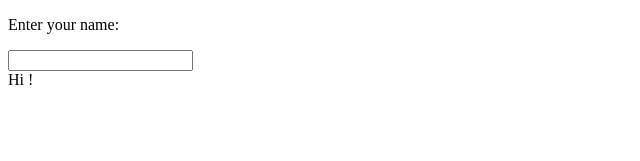
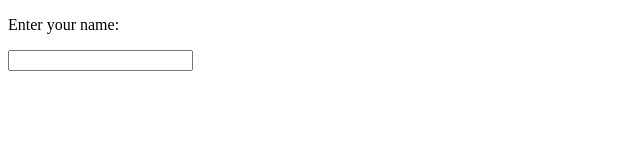
Before and after one commit to acciojob/personal-greeting-somiyaratna, a React app: page / in a window 1280 px wide. Shown: the top 161 px of the page, without its empty margins (0-640 px from the left). Built offline with nearby package versions, Linux system fonts and the light colour scheme.

Commit message:
Fixed hello without any input

```diff
--- a/src/components/App.js
+++ b/src/components/App.js
@@ -7,8 +7,8 @@ const App = () => {
   return (
     <div>
         <p>Enter your name:</p>
-        <input type="text" onChange={(e)=> setGreet(e.target.value)}/>
-        <div>Hi {greet}!</div>
+        <input type="text" onChange ={(e)=> setGreet(`Hello ${e.target.value}!`)}/>
+        <div>{greet}</div>
     </div>
   )
 }
```
